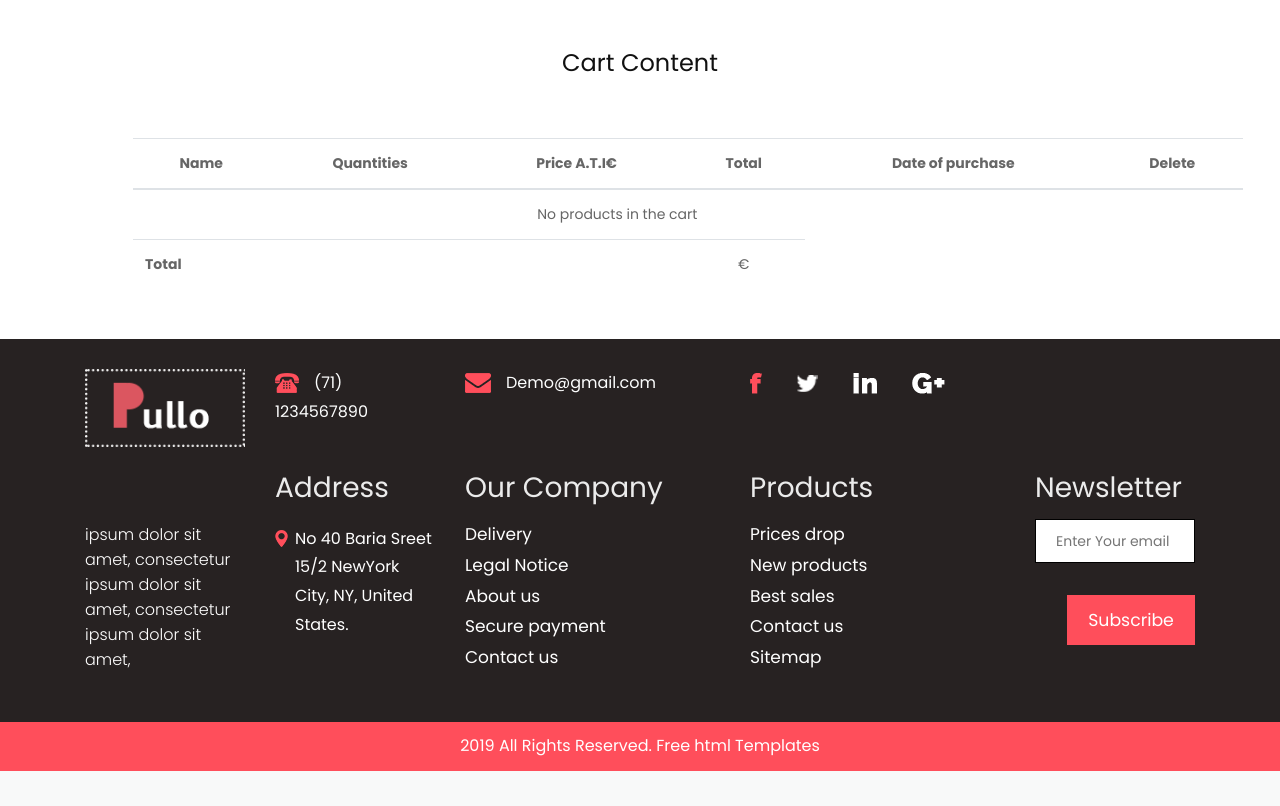
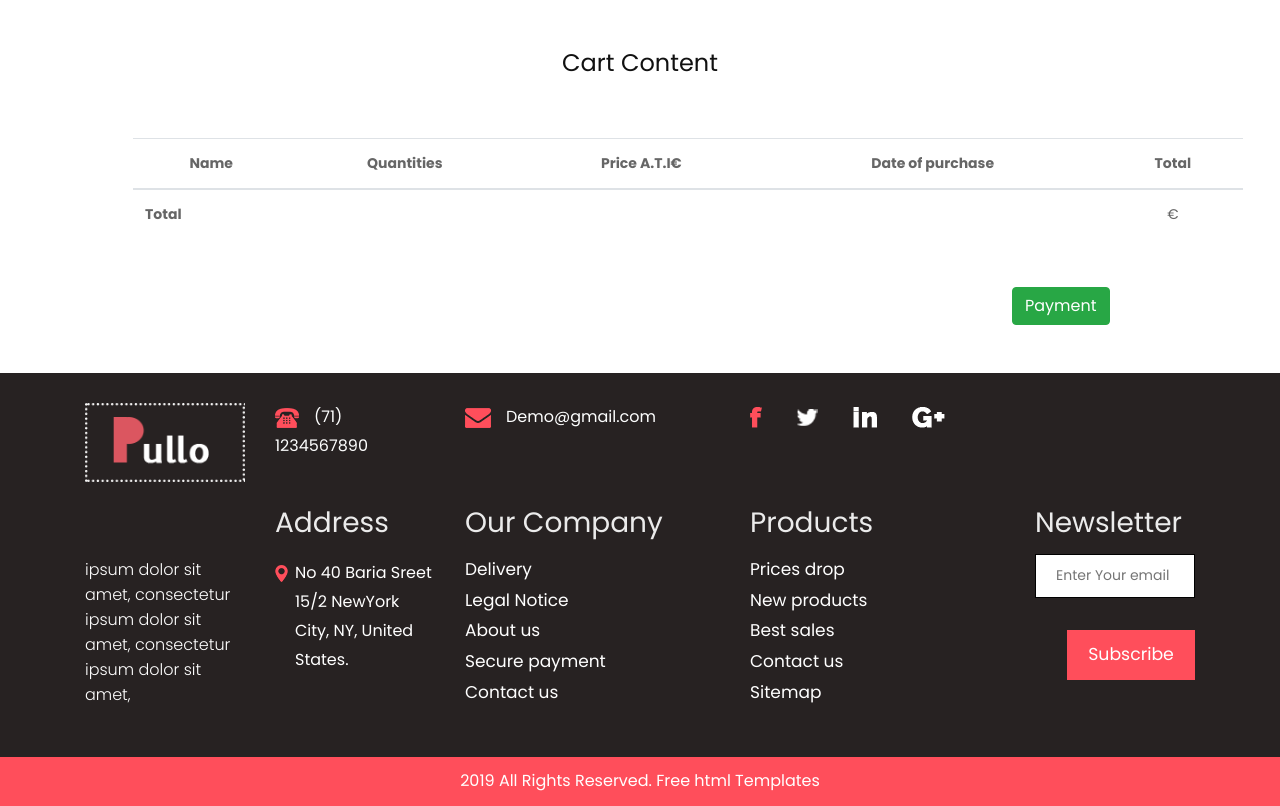
Before and after one commit to ybaltus/alien_ware, a Symfony app: template templates/cart_content/show.html.twig in a window 1280 px wide. Shown: the part 211-1017 px from the top of the page. Before the commit the page ends 982 px from the top, so only its background shows below. Run offline with Twig, Linux system fonts and the light colour scheme; the template is opened without the code that fills it, so the values that code supplies are empty; some libraries are stand-ins or nearby versions.

Commit message:
update view cart content

```diff
--- a/src/Controller/CartContentController.php
+++ b/src/Controller/CartContentController.php
@@ -50,7 +50,7 @@ class CartContentController extends AbstractController
             $cartContent = new CartContent();
             $cartContent->setCart($cart);
             $cartContent->setCreateAt(new DateTimeImmutable('now'));
-
+            dump($cartContent);
             $cartContent->setQuantity($qty);
             //On récupère chaque produit dans la Base de donnée
             $product = $this->productRepository->find($id);
@@ -76,10 +76,11 @@ class CartContentController extends AbstractController
      * @Route ("/{id}", name="cart_content_show", requirements={"id": "\d+"})
      */
     public function show(Cart $cart = null, CartRepository $cartRepository){
+
         $cart = $cartRepository->find($cart);
 
         return $this->render('cart_content/show.html.twig', [
-            'cart' => $cart
+            'cart' => $cart,
         ]);
     }
 }
--- a/src/Controller/CartController.php
+++ b/src/Controller/CartController.php
@@ -81,16 +81,15 @@ class CartController extends AbstractController
         $detailedCart = [];
         $total = 0;
 
+        $cart = new Cart();
         //
         foreach ($session->get('cart', []) as $id => $qty){
             //On récupère chaque produit dans la Base de donnée
-            $cart = new Cart();
             $product = $productRepository->find($id);
             //puis on les ajoute dans le tableau detailedCart
             $detailedCart[] = [
                 'product' => $product,
                 'qty' => $qty,
-                'id' => $cart->getId()
 
             ];
             // on dynamise le montant total du panier
@@ -99,7 +98,8 @@ class CartController extends AbstractController
         // enfin on affiche tous dans la page ci-dessous
         return $this->render('cart/index.html.twig', [
             'items' => $detailedCart,
-            'total' => $total
+            'total' => $total,
+            'cart' => $cart
         ]);
     }
 
--- a/templates/cart/index.html.twig
+++ b/templates/cart/index.html.twig
@@ -19,7 +19,7 @@
             </div>
         </div>
         <h1 class="text-center">{{ 'cart.content.title'|trans }}</h1>
-        {% if app.user == true %}
+        {% if app.user == false %}
             <table class="table m-5">
                 <thead class="text-center">
                 <tr>
@@ -77,7 +77,6 @@
                 <div class="row">
                     <div class="col-md-4"></div>
                     <div class="col-md-4"></div>
-                    {{ dump(items) }}
                     {% if items|length > 0 %}
                     <div class="col-md-4 col-sm-12 mb-5"><a href="{{ path('cart_content_insert') }}" class="btn btn-success placer ">{{'cart.content.validate' |trans }}</a></div>
                     {% endif %}
@@ -88,7 +87,7 @@
         {% else %}
             <div class="row">
                 <div class="col-md-12 m-5">
-                    <p colspan="4" class="text-center">Veuillez vous connectez pour voir vos produits sur le panier,ici</a> </p>
+                    <p colspan="4" class="text-center">Veuillez vous connectez pour voir vos produits sur le panier,<a href="{{ path('app_register') }}">ici</a> </p>
                 </div>
             </div>
         {% endif %}
--- a/templates/cart_content/show.html.twig
+++ b/templates/cart_content/show.html.twig
@@ -19,57 +19,29 @@
             </div>
         </div>
         <h1 class="text-center">{{ 'cart.content.title'|trans }}</h1>
-        {% if app.user == false %}
             <table class="table m-5">
                 <thead class="text-center">
                 <tr>
                     <th>{{ 'cart.content.name'|trans }}</th>
                     <th>{{ 'cart.content.quantity'|trans }}</th>
                     <th>{{ 'cart.content.price'|trans }}€</th>
+                    <th>{{ 'cart.content.purchaseAt'|trans }}</th>
                     <th>{{ 'cart.content.total'|trans }}</th>
-                    <th>{{ 'cart.content.purchaseAt'|trans }}</th>
-                    <th>{{ 'cart.content.delete'|trans }}</th>
                 </tr>
                 </thead>
                 <tbody class="text-center">
-                {% for carts in cart %}
+                {% for content in cart.cartContents %}
                     <tr>
-                        <td>{{ carts.product }}</td>
-                        <td>
-                            {% set session = app.session.get('cart') %}
-                            {% if session.1 >= 2 %}
-                                <a href="{{ path('cart_decrement', {'id': carts.product.id}) }}"
-                                   class="btn btn-primary btn-sm ">
-                                    -
-                                </a>
-                            {% else %}
-                                <a href="{{ path('cart_decrement', {'id': carts.product.id}) }}"
-                                   class="btn btn-primary btn-sm disabled">
-                                    -
-                                </a>
-                            {% endif %}
-
-                            {{ carts.qty }}
-                            <a href="{{ path('cart_add', {'id': carts.product.id}) }}?returnToCart=true"
-                               class="btn btn-sm btn-primary">
-                                +
-                            </a>
-                        </td>
-                        <td>{{ carts.product.price }} €</td>
-                        <td>{{ carts.qty * carts.product.price }} €</td>
-                        <td>{{ purchaseAt |date("d/m/Y", "Europe/Paris") }}</td>
-                        <td>
-                            <a href="{{ path('cart_delete', {'id': carts.product.id}) }}" class="btn btn-danger">X</a>
-                        </td>
-                    </tr>
-                {% else %}
-                    <tr>
-                        <td colspan="5" class="text-center">{{ 'cart.content.message'|trans }}</td>
+                        <td>{{ content.product }}</td>
+                        <td>{{ content.quantity }}</td>
+                        <td>{{ content.product.price }} €</td>
+                        <td>{{ content.cart.purchaseAt |date("d/m/Y") }}</td>
+                        <td>{{ content.total }} €</td>
                     </tr>
                 {% endfor %}
                 <tfoot>
                 <tr>
-                    <td colspan="3"><strong>Total</strong></td>
+                    <td colspan="4"><strong>Total</strong></td>
                     <td class="text-center">{{ cart.total }} €</td>
                 </tr>
                 </tfoot>
@@ -79,21 +51,10 @@
                 <div class="row">
                     <div class="col-md-4"></div>
                     <div class="col-md-4"></div>
-                    {% if cart|length > 0 %}
-                        <div class="col-md-4 col-sm-12 mb-5"><a href="{{ path('cart_content_show') }}"
+                        <div class="col-md-4 col-sm-12 mb-5"><a href="{{ path('cart_content_show',{'id': cart.id}) }}"
                                                                 class="btn btn-success placer ">{{ 'cart.content.pay' |trans }}</a>
                         </div>
-                    {% endif %}
                 </div>
             </div>
-
-        {% else %}
-            <div class="row">
-                <div class="col-md-12 m-5">
-                    <p colspan="4" class="text-center">Veuillez vous connectez pour voir vos produits sur le panier</p>
-                    <a href="" class="btn btn-primary">Connexion</a>
-                </div>
-            </div>
-        {% endif %}
     </div>
 {% endblock %}
```
